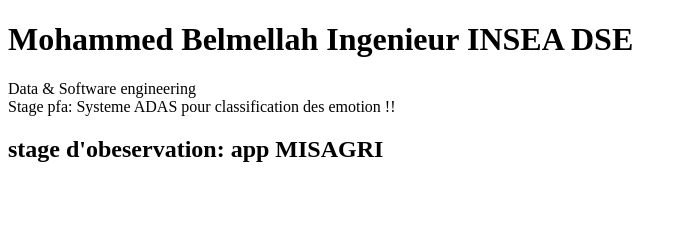
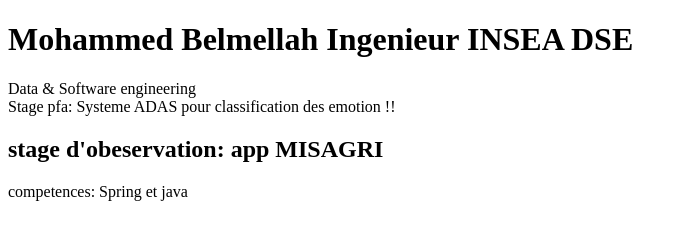
Before and after one commit to Mohammed-Belmellah/TP_GIT, a plain HTML site: page index.html in a window 1280 px wide. Shown: the whole page, without its empty margins (0-687 px from the left). Drawn offline with Linux system fonts and the light colour scheme.

Commit message:
Add competencies section to index.html

```diff
--- a/index.html
+++ b/index.html
@@ -11,6 +11,8 @@
     <div>Data & Software engineering</div>
     <div>Stage pfa: Systeme ADAS pour classification des emotion !! </div>
     <div><h2>stage d'obeservation: app MISAGRI</h2></div>
+    <div>competences: Spring et java</div>
+
 
 </body>
 </html>
```
